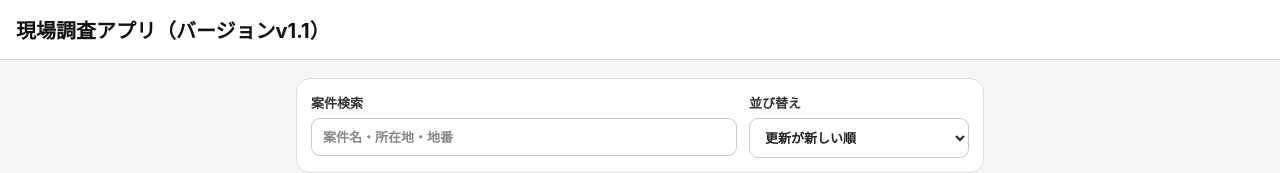
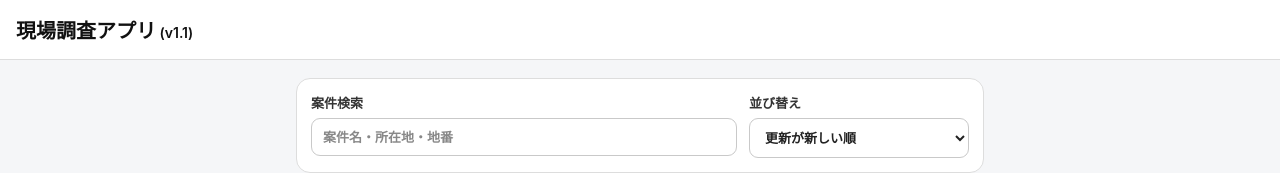
Before and after one commit to nakagawach/field-survey-pwa, a React (Vite) app: page / in a window 1280 px wide. Shown: the top 173 px of the page. Built offline with nearby package versions, Linux system fonts and the light colour scheme.

Commit message:
Refine v1.1 title display

```diff
--- a/src/clean4/v11.css
+++ b/src/clean4/v11.css
@@ -48,6 +48,22 @@
   margin-top: 10px;
 }
 
+/* Initial screen title: keep the version visually secondary. */
+.app-header:not(:has(.back-button)) h1 {
+  font-size: 0;
+}
+
+.app-header:not(:has(.back-button)) h1::before {
+  content: '現場調査アプリ';
+  font-size: 20px;
+}
+
+.app-header:not(:has(.back-button)) h1::after {
+  content: ' (v1.1)';
+  font-size: 14px;
+  font-weight: 600;
+}
+
 @media (max-width: 480px) {
   .project-detail-actions {
     flex-direction: column;
```
